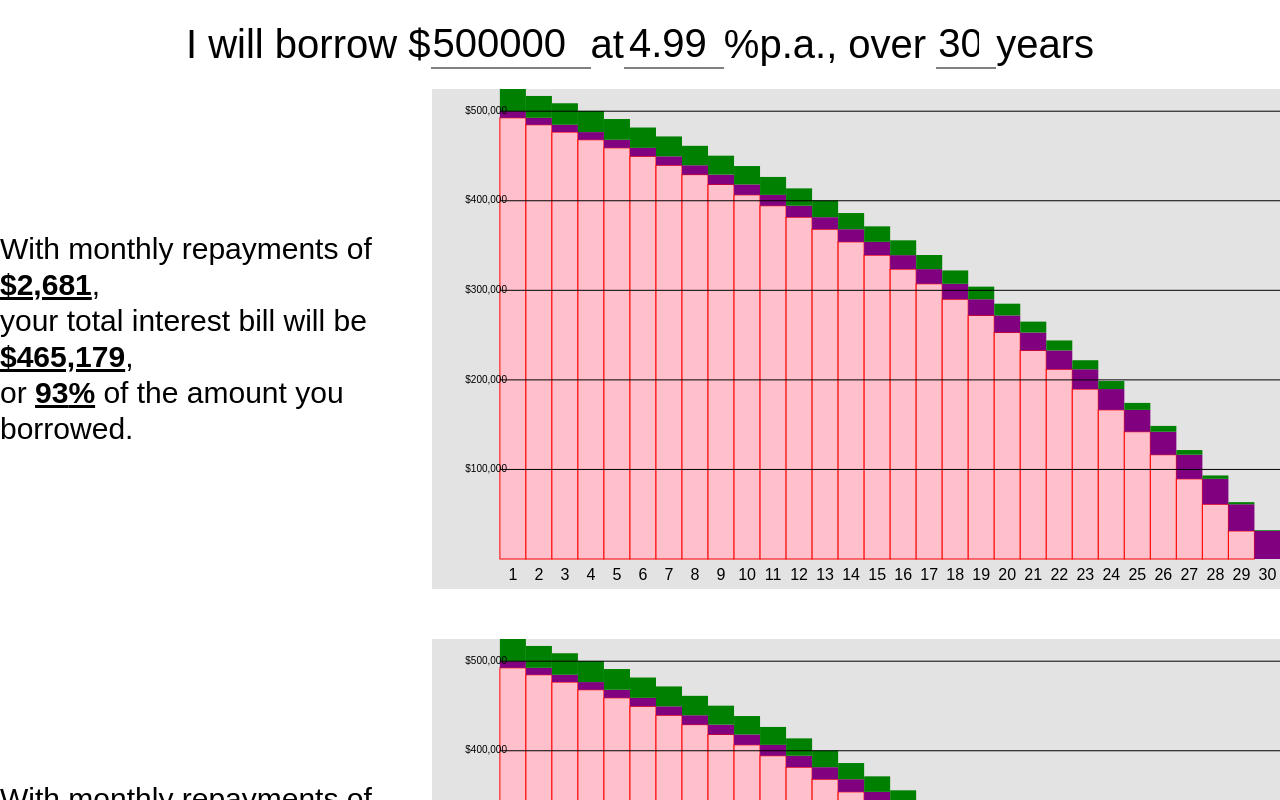
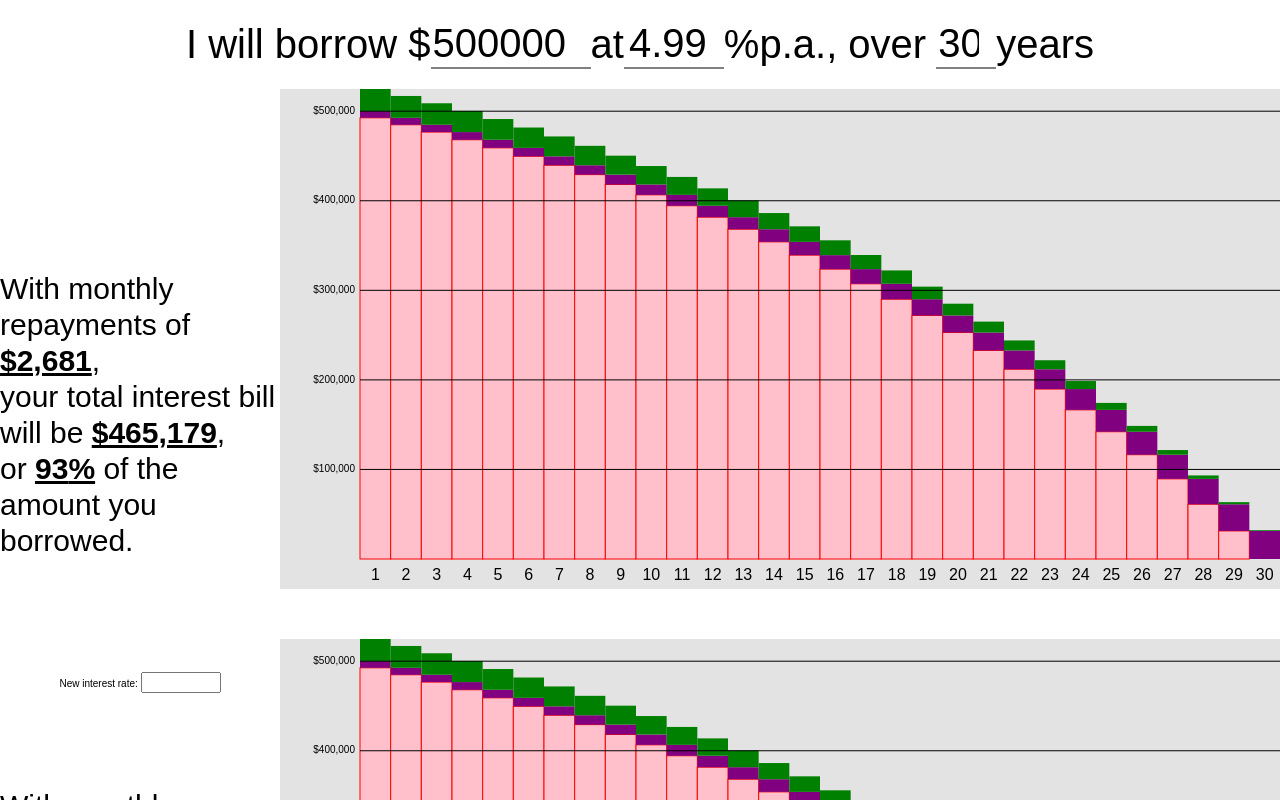
Before and after one commit to camjackson/whatif.mortgage, a React (Create React App) app: page / in a window 1280 px wide. Both pictures are taken after a click on the button "What if...". Shown: the top 800 px of the page. Built offline with nearby package versions, Linux system fonts and the light colour scheme; the HTML template or start-up script is replaced by a standard one.

Commit message:
Ugly bit kinda functional scenario variations!

```diff
--- a/src/App.tsx
+++ b/src/App.tsx
@@ -2,7 +2,8 @@ import React, { useState, useEffect } from 'react';
 import styled from 'styled-components';
 import { createGlobalStyle } from 'styled-components';
 import Inputs from './Inputs';
-import Scenario from './Scenario';
+import ScenarioPanel from './ScenarioPanel';
+import { BaseScenario, Scenario, ScenarioKey } from './models';
 
 const GlobalStyles = createGlobalStyle`
   * {
@@ -39,9 +40,9 @@ const Button = styled.button`
   }
 `;
 
-const initialValues = (() => {
+const initialBaseScenario: BaseScenario = (() => {
   try {
-    const parsed = JSON.parse(localStorage.getItem('values') || '');
+    const parsed = JSON.parse(localStorage.getItem('baseScenario') || '');
     if (
       parsed.loanAmount &&
       parsed.annualInterestRate &&
@@ -58,29 +59,42 @@ const initialValues = (() => {
   };
 })();
 
+type BaseScenarioStateHook = [BaseScenario, (BaseScenario) => void];
+type ScenariosStateHook = [Scenario[], (newValues: Scenario[]) => void];
+
 const App = () => {
-  const [scenarios, setScenarios] = useState([null]);
-  const addScenario = () => setScenarios([...scenarios, null]);
+  const [baseScenario, setBaseScenario]: BaseScenarioStateHook = useState(
+    initialBaseScenario,
+  );
+  const setBaseScenarioValue = (key: ScenarioKey) => event => {
+    setBaseScenario({ ...baseScenario, [key]: event.target.value });
+  };
 
-  const [values, setValues] = useState(initialValues);
-  const setValue = key => event => {
-    setValues({ ...values, [key]: event.target.value });
+  const [scenarios, setScenarios]: ScenariosStateHook = useState([{}]);
+  const addScenario = () => setScenarios([...scenarios, {}]);
+  const setScenarioValue = (index: number) => (key: ScenarioKey) => event => {
+    setScenarios(
+      scenarios.map((scenario, i) =>
+        index === i ? { ...scenario, [key]: event.target.value } : scenario,
+      ),
+    );
   };
 
   useEffect(() => {
-    localStorage.setItem('values', JSON.stringify(values));
-  }, [values]);
+    localStorage.setItem('baseScenario', JSON.stringify(baseScenario));
+  }, [baseScenario]);
 
   return (
     <>
       <GlobalStyles />
-      <Inputs {...values} setValue={setValue} />
-      {scenarios.map((scenario, i) => (
-        <Scenario
-          key={i}
-          loanAmount={values.loanAmount}
-          annualInterestRate={values.annualInterestRate}
-          loanLengthInYears={values.loanLengthInYears}
+      <Inputs {...baseScenario} setValue={setBaseScenarioValue} />
+      {scenarios.map((scenario, index) => (
+        <ScenarioPanel
+          key={index}
+          hideInputs={index === 0}
+          baseScenario={baseScenario}
+          scenario={scenario}
+          setValue={setScenarioValue(index)}
         />
       ))}
       <Button onClick={addScenario}>What if...</Button>
--- a/src/RepaymentsStats.tsx
+++ b/src/RepaymentsStats.tsx
@@ -1,4 +1,4 @@
-import React, { FunctionComponent as FC } from 'react';
+import React, { FC } from 'react';
 import styled from 'styled-components';
 import { formatCurrency, formatInteger } from './formatting';
 import { SummaryStats } from './math/calculateLoanPeriods';
@@ -7,6 +7,7 @@ const P = styled.p`
   font-size: 3rem;
   font-weight: lighter;
   line-height: 1.2;
+  grid-area: stats;
 `;
 
 const Strong = styled.strong`
--- a/src/RepaymentsTable.tsx
+++ b/src/RepaymentsTable.tsx
@@ -1,4 +1,4 @@
-import React, { FunctionComponent as FC } from 'react';
+import React, { FC } from 'react';
 import { formatCurrency } from './formatting';
 import LoanPeriod from './math/LoanPeriod';
 
--- /dev/null
+++ b/src/ScenarioInputs.tsx
@@ -0,0 +1,30 @@
+import React, { FC } from 'react';
+import styled from 'styled-components';
+import { Scenario, ScenarioKey } from './models';
+
+const Form = styled.form`
+  grid-area: form;
+`;
+
+type Props = {
+  scenario: Scenario;
+  setValue: (key: ScenarioKey) => (event) => void;
+};
+
+const ScenarioInputs: FC<Props> = ({ scenario, setValue }) => (
+  <Form>
+    <label>
+      New interest rate:{' '}
+      <input
+        type="number"
+        min={0.01}
+        max={99.99}
+        step={0.01}
+        value={scenario.annualInterestRate}
+        onChange={setValue(ScenarioKey.annualInterestRate)}
+      />
+    </label>
+  </Form>
+);
+
+export default ScenarioInputs;
--- a/src/Scenario.tsx
+++ b/src/ScenarioPanel.tsx
@@ -1,28 +1,40 @@
-import React, { FunctionComponent as FC } from 'react';
+import React, { FC } from 'react';
 import styled from 'styled-components';
+import ScenarioInputs from './ScenarioInputs';
 import RepaymentsGraph from './graph/RepaymentsGraph';
 import RepaymentsStats from './RepaymentsStats';
 import calculateLoanPeriods from './math/calculateLoanPeriods';
 import calculateRepayment from './math/calculateRepayment';
+import { BaseScenario, Scenario, ScenarioKey } from './models';
 
 const Section = styled.section`
-  display: flex;
-  justify-content: space-around;
+  margin-bottom: 5rem;
+  display: grid;
+  grid-template-areas:
+    'form graph'
+    'stats graph';
+  justify-items: center;
   align-items: center;
-  margin-bottom: 5rem;
 `;
 
 type Props = {
-  loanAmount: number;
-  annualInterestRate: number;
-  loanLengthInYears: number;
+  hideInputs: boolean;
+  baseScenario: BaseScenario;
+  scenario: Scenario;
+  setValue: (key: ScenarioKey) => (event) => void;
 };
 
-const Scenario: FC<Props> = ({
-  loanAmount,
-  annualInterestRate,
-  loanLengthInYears,
+const ScenarioPanel: FC<Props> = ({
+  hideInputs,
+  baseScenario,
+  scenario,
+  setValue,
 }) => {
+  const { loanAmount, annualInterestRate, loanLengthInYears }: Scenario = {
+    ...baseScenario,
+    ...scenario,
+  };
+
   const monthlyRepayments: number = calculateRepayment(
     loanAmount,
     annualInterestRate / 100 / 12,
@@ -37,10 +49,13 @@ const Scenario: FC<Props> = ({
   );
   return (
     <Section>
+      {!hideInputs && (
+        <ScenarioInputs scenario={scenario} setValue={setValue} />
+      )}
       <RepaymentsStats monthlyRepayments={monthlyRepayments} stats={stats} />
       <RepaymentsGraph years={years} loanAmount={loanAmount} />
     </Section>
   );
 };
 
-export default Scenario;
+export default ScenarioPanel;
--- a/src/graph/GridLines.tsx
+++ b/src/graph/GridLines.tsx
@@ -1,4 +1,4 @@
-import React, { FunctionComponent as FC } from 'react';
+import React, { FC } from 'react';
 import { formatCurrency } from '../formatting';
 
 type Props = {
--- a/src/graph/HoverBox.tsx
+++ b/src/graph/HoverBox.tsx
@@ -1,4 +1,4 @@
-import React, { FunctionComponent as FC } from 'react';
+import React, { FC } from 'react';
 import styled from 'styled-components';
 import { formatCurrency } from '../formatting';
 import LoanPeriod from '../math/LoanPeriod';
--- a/src/graph/RepaymentColumn.tsx
+++ b/src/graph/RepaymentColumn.tsx
@@ -1,4 +1,4 @@
-import React, { FunctionComponent as FC } from 'react';
+import React, { FC } from 'react';
 import styled from 'styled-components';
 import LoanPeriod from '../math/LoanPeriod';
 
--- a/src/graph/RepaymentsGraph.tsx
+++ b/src/graph/RepaymentsGraph.tsx
@@ -1,4 +1,4 @@
-import React, { useState, useRef, FunctionComponent as FC } from 'react';
+import React, { useState, useRef, FC } from 'react';
 import styled from 'styled-components';
 import RepaymentColumn from './RepaymentColumn';
 import GridLines from './GridLines';
@@ -20,6 +20,10 @@ const textHeight = 16;
 const Text = styled.text`
   font-size: ${textHeight}px;
   text-anchor: middle;
+`;
+
+const Svg = styled.svg`
+  grid-area: graph;
 `;
 
 type Props = {
@@ -45,7 +49,7 @@ const RepaymentsGraph: FC<Props> = ({ years, loanAmount }) => {
   const columnXPc = index => index * columnWidthPc + graphGutterWidthPc;
 
   return (
-    <svg
+    <Svg
       width={graphWidthPx}
       height={graphHeightPx}
       ref={svgRef}
@@ -84,7 +88,7 @@ const RepaymentsGraph: FC<Props> = ({ years, loanAmount }) => {
           yearNumber={hoveredYear + 1}
         />
       )}
-    </svg>
+    </Svg>
   );
 };
 
--- /dev/null
+++ b/src/models.ts
@@ -0,0 +1,18 @@
+export type BaseScenario = {
+  loanAmount: number;
+  annualInterestRate: number;
+  loanLengthInYears: number;
+};
+
+export type Scenario = {
+  loanAmount?: number;
+  annualInterestRate?: number;
+  loanLengthInYears?: number;
+  // more to come!
+};
+
+export enum ScenarioKey {
+  loanAmount = 'loanAmount',
+  annualInterestRate = 'annualInterestRate',
+  loanLengthInYears = 'loanLengthInYears',
+}
```
Also changed, not shown: 1 other file (tests, documents, lock files or other folders).
